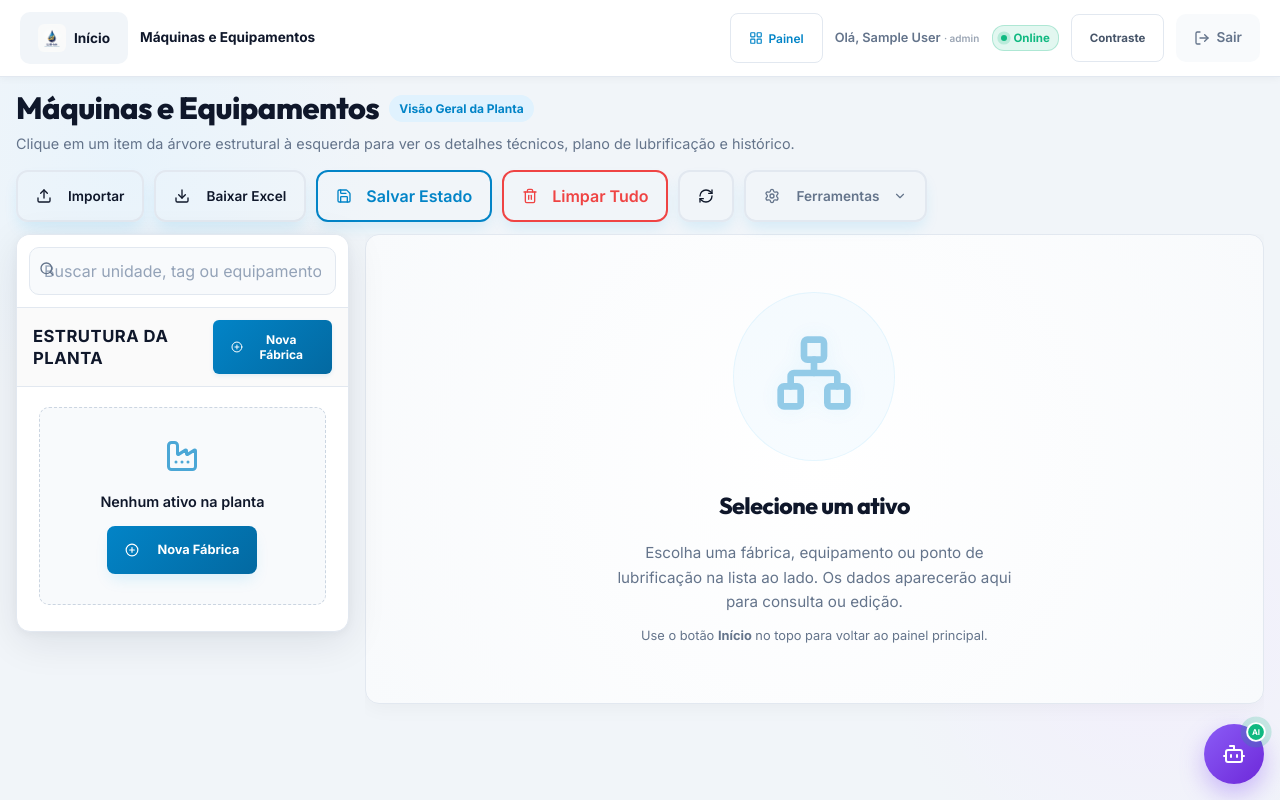
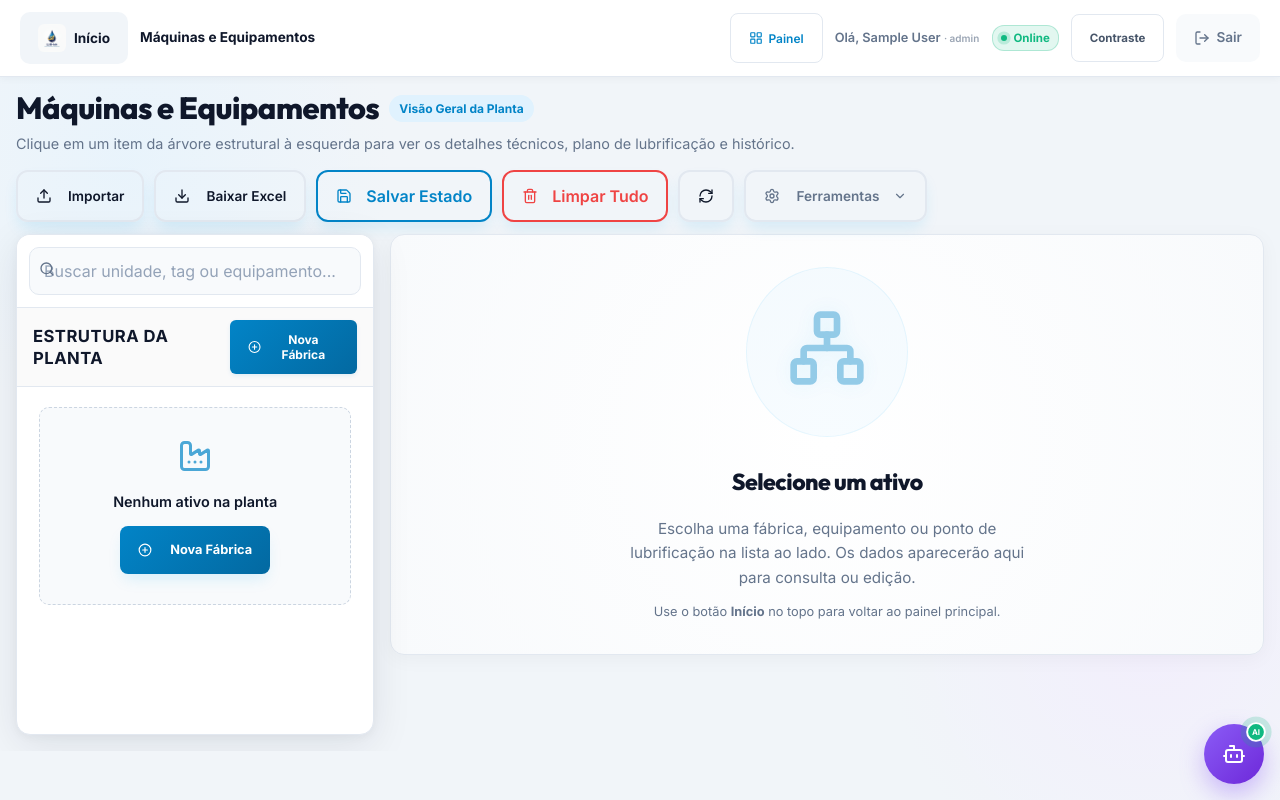
Before and after one commit to SrOrigon/Lub-tek, a PHP site: page /index.php?page=assets in a window 1280 px wide. Run offline with PHP 8.4, Linux system fonts and the light colour scheme; the visitor is signed in with stand-in values (Sample User, id 1); data that the repository does not hold is empty; some libraries are stand-ins or nearby versions.

Commit message:
fix: libera leituras da API, scroll de ativos e manifesto PWA
Valida CSRF antes de fechar a sessao, expoe AppEvents.once e corrige icones e CSP que quebravam o console em producao.

Co-authored-by: Cursor <cursoragent@cursor.com>

```diff
--- a/assets/js/modules/events_bus.js
+++ b/assets/js/modules/events_bus.js
@@ -13,13 +13,30 @@
         };
     }
 
+    function off(event, fn) {
+        if (!listeners[event]) return;
+        if (typeof fn !== 'function') {
+            delete listeners[event];
+            return;
+        }
+        listeners[event] = listeners[event].filter(function (h) { return h !== fn; });
+    }
+
+    function once(event, fn) {
+        function wrapper(payload) {
+            off(event, wrapper);
+            fn(payload);
+        }
+        return on(event, wrapper);
+    }
+
     function emit(event, payload) {
         (listeners[event] || []).slice().forEach(function (fn) {
             try { fn(payload); } catch (e) { console.warn('AppEvents', event, e); }
         });
     }
 
-    const bus = { on: on, emit: emit, off: function () {} };
+    const bus = { on: on, once: once, off: off, emit: emit };
     global.AppEvents = bus;
     if (!global.Events || typeof global.Events.on !== 'function') {
         global.Events = bus;
--- a/assets/js/neural_assistant.js
+++ b/assets/js/neural_assistant.js
@@ -308,12 +308,15 @@
         updateContextLabel();
         showWelcomeIfEmpty();
 
-        if (window.AppEvents) {
+        if (window.AppEvents && typeof window.AppEvents.on === 'function') {
             window.AppEvents.on('view:changed', onPageChange);
-            // Sincroniza após o router principal ativar a view correta
-            window.AppEvents.once('app:ready', function () {
+            if (typeof window.AppEvents.once === 'function') {
+                window.AppEvents.once('app:ready', function () {
+                    onPageChange(getCurrentPage());
+                });
+            } else {
                 onPageChange(getCurrentPage());
-            });
+            }
         }
 
         // Fallback: observar mudanças na URL (popstate / SPA)
--- a/includes/csrf_guard.php
+++ b/includes/csrf_guard.php
@@ -25,9 +25,7 @@ class CsrfGuard
      */
     public static function validate(?string $token = null): bool
     {
-        if (session_status() === PHP_SESSION_NONE) {
-            return false;
-        }
+        // session_write_close() deixa status NONE, mas $_SESSION permanece legível.
         $expected = $_SESSION['csrf_token'] ?? '';
         if (!is_string($expected) || $expected === '') {
             return false;
--- a/includes/header.php
+++ b/includes/header.php
@@ -229,8 +229,12 @@ if ($auth->isLoggedIn()) {
             -webkit-font-smoothing: antialiased;
         }
 
-        html {
+        html, body {
+            height: auto !important;
+            min-height: 100%;
             overflow-x: hidden;
+            overflow-y: auto !important;
+            -webkit-overflow-scrolling: touch;
         }
 
         body {
@@ -240,7 +244,7 @@ if ($auth->isLoggedIn()) {
                 radial-gradient(circle at 10% 20%, rgba(224, 242, 254, 0.5) 0%, transparent 20%),
                 radial-gradient(circle at 90% 80%, rgba(243, 232, 255, 0.5) 0%, transparent 20%);
             color: var(--text-main);
-            min-height: 100dvh;
+            min-height: 100%;
             height: auto;
             overflow-x: hidden;
             overflow-y: auto;
--- a/includes/permissions.php
+++ b/includes/permissions.php
@@ -27,7 +27,7 @@ class Permissions
     public static function normalizeRole(string $role): string
     {
         $role = strtolower(trim($role));
-        if ($role === self::ROLE_DEVELOPER) {
+        if (in_array($role, ['developer', 'administrador global', 'admin global', 'administrador_global'], true)) {
             return self::ROLE_DEVELOPER;
         }
         if (in_array($role, self::CLIENTE_ALIASES, true)) {
@@ -44,7 +44,8 @@ class Permissions
 
     public static function isDeveloper(?string $role): bool
     {
-        return strtolower(trim($role ?? '')) === self::ROLE_DEVELOPER;
+        $role = strtolower(trim($role ?? ''));
+        return in_array($role, ['developer', 'administrador global', 'admin global', 'administrador_global'], true);
     }
 
     public static function isGestor(?string $role): bool
--- a/includes/security_guard.php
+++ b/includes/security_guard.php
@@ -41,7 +41,7 @@ class SecurityGuard
             "style-src 'self' 'unsafe-inline' https://cdn.jsdelivr.net https://cdnjs.cloudflare.com https://fonts.googleapis.com; " .
             "font-src 'self' https://cdnjs.cloudflare.com https://fonts.gstatic.com data:; " .
             "img-src 'self' data: blob: https:; " .
-            "connect-src 'self' https://generativelanguage.googleapis.com; " .
+            "connect-src 'self' https://generativelanguage.googleapis.com https://unpkg.com https://cdn.jsdelivr.net; " .
             "frame-ancestors 'self'; base-uri 'self'; form-action 'self'; object-src 'none'"
         );
     }
--- a/includes/views/assets.php
+++ b/includes/views/assets.php
@@ -30,11 +30,13 @@
         }
         /* Painel esquerdo — flutuante, expansivo, scroll proprio */
         #asset-tree-panel {
-            flex: 0 0 clamp(280px, 26vw, 380px);
+            flex: 0 0 clamp(300px, 28vw, 380px);
+            min-width: 300px;
             display: flex;
             flex-direction: column;
             min-height: 0;
-            height: 100%;
+            max-height: 75vh;
+            height: auto;
             padding: 0;
             overflow: hidden;
             border-radius: 14px;
@@ -46,7 +48,8 @@
         }
         #asset-tree-container {
             flex: 1 1 auto;
-            min-height: 60px;
+            min-height: 120px;
+            max-height: 75vh;
             overflow-y: auto;
             overflow-x: hidden;
             padding: 10px 12px 16px;
@@ -59,12 +62,12 @@
         .asset-detail-panel {
             flex: 1 1 auto;
             min-width: 0;
-            min-height: 0;
+            min-height: auto;
+            height: auto;
             display: flex;
             flex-direction: column;
-            overflow-y: auto;
+            overflow: visible;
             padding-bottom: 80px;
-            -webkit-overflow-scrolling: touch;
         }
         #asset-empty {
             flex: 1;
```
Also changed, not shown: api.php (+26 -24 lines), scripts/test_api_routes.php (+7 -0 lines), assets/js/scripts_main.js, assets/pwa/manifest.webmanifest, manifest.json.
